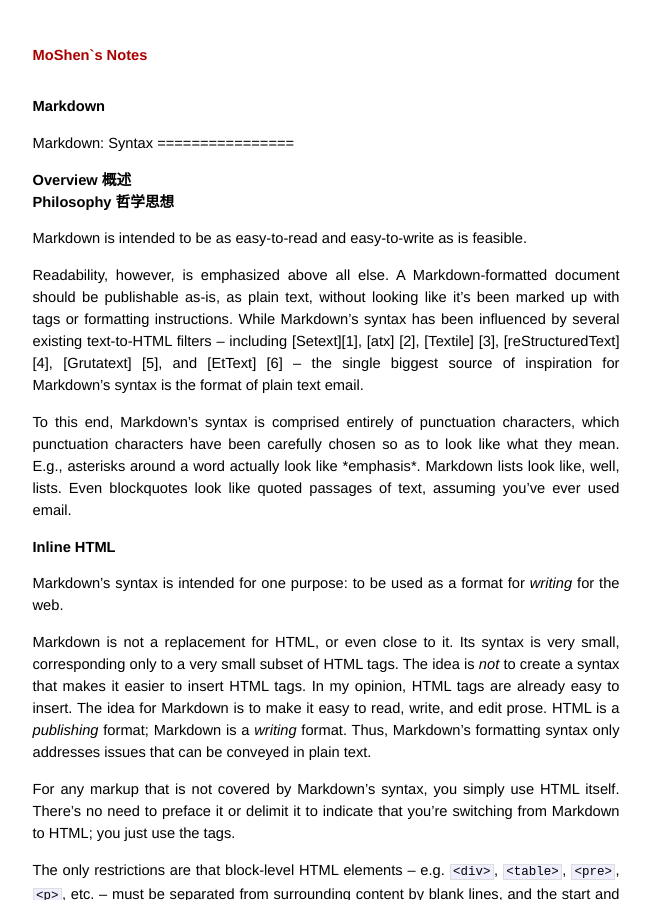
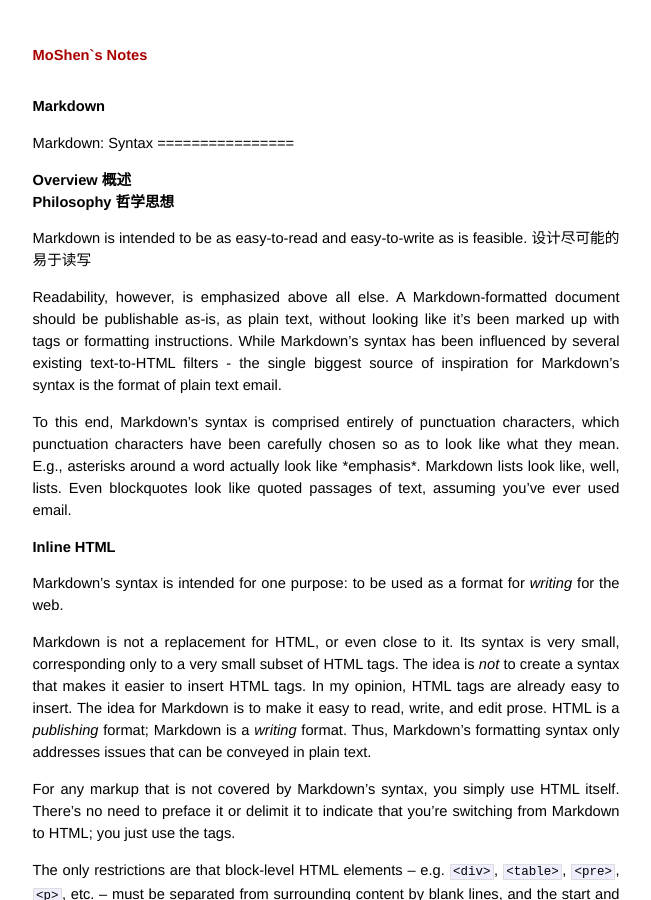
Before and after one commit to fy1231/fy.github.io, a Jekyll site: the page built from _posts/2019-3-1-markdown.md, in a window 1280 px wide and 900 px high. Shown: the whole window, without its empty margins (314-965 px from the left). Built offline with Jekyll 4.4.1, drawn with Linux system fonts in a browser that asks for light colours.

Commit message:
Update 2019-3-1-markdown.md

```diff
--- a/_posts/2019-3-1-markdown.md
+++ b/_posts/2019-3-1-markdown.md
@@ -11,14 +11,13 @@
 ## Overview 概述
 ### Philosophy 哲学思想
 
-Markdown is intended to be as easy-to-read and easy-to-write as is feasible.
+Markdown is intended to be as easy-to-read and easy-to-write as is feasible. 设计尽可能的易于读写
 
 Readability, however, is emphasized above all else. A Markdown-formatted
 document should be publishable as-is, as plain text, without looking
 like it's been marked up with tags or formatting instructions. While
 Markdown's syntax has been influenced by several existing text-to-HTML
-filters -- including [Setext][1], [atx] [2], [Textile] [3], [reStructuredText] [4],
-[Grutatext] [5], and [EtText] [6] -- the single biggest source of
+filters - the single biggest source of
 inspiration for Markdown's syntax is the format of plain text email.
 
 
```
